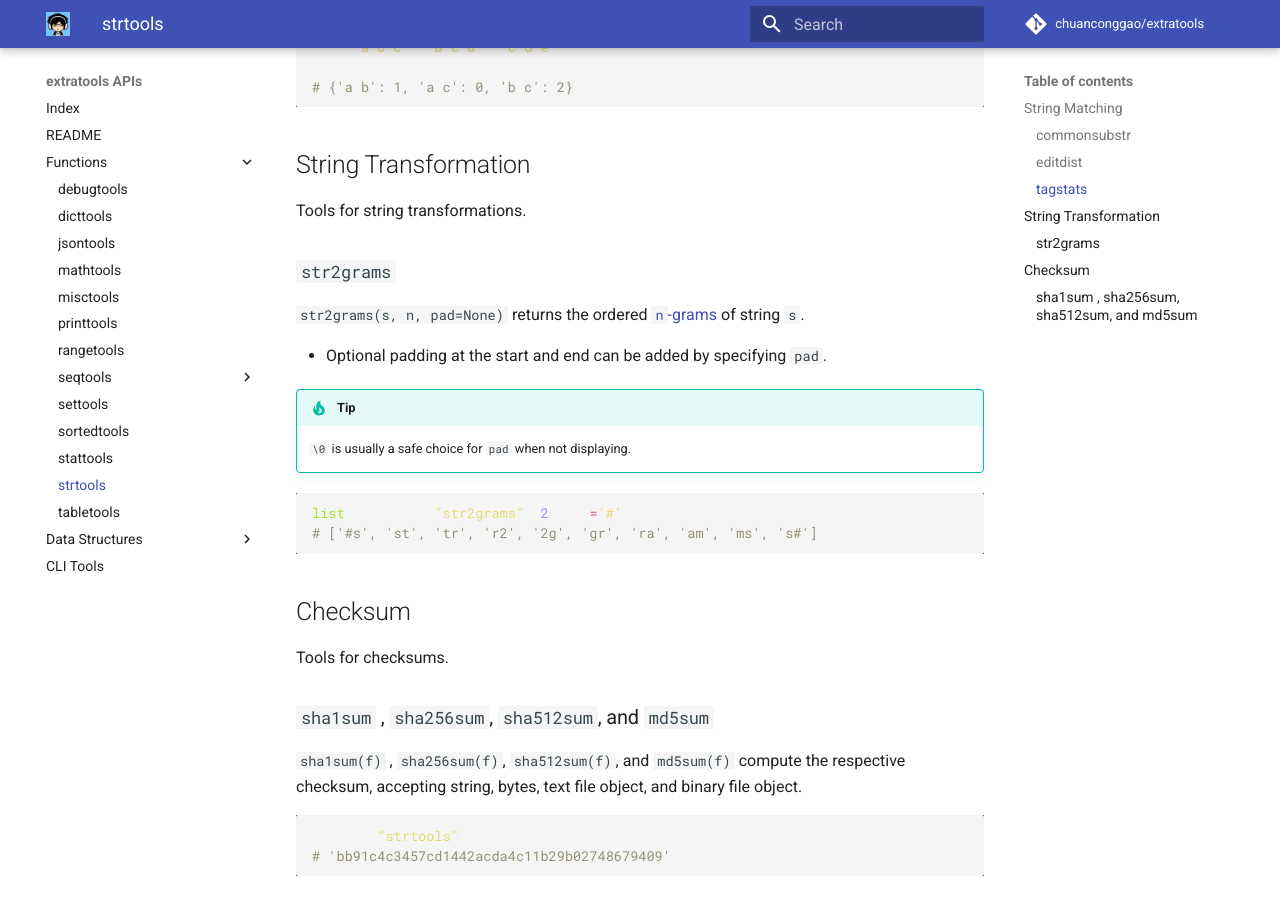
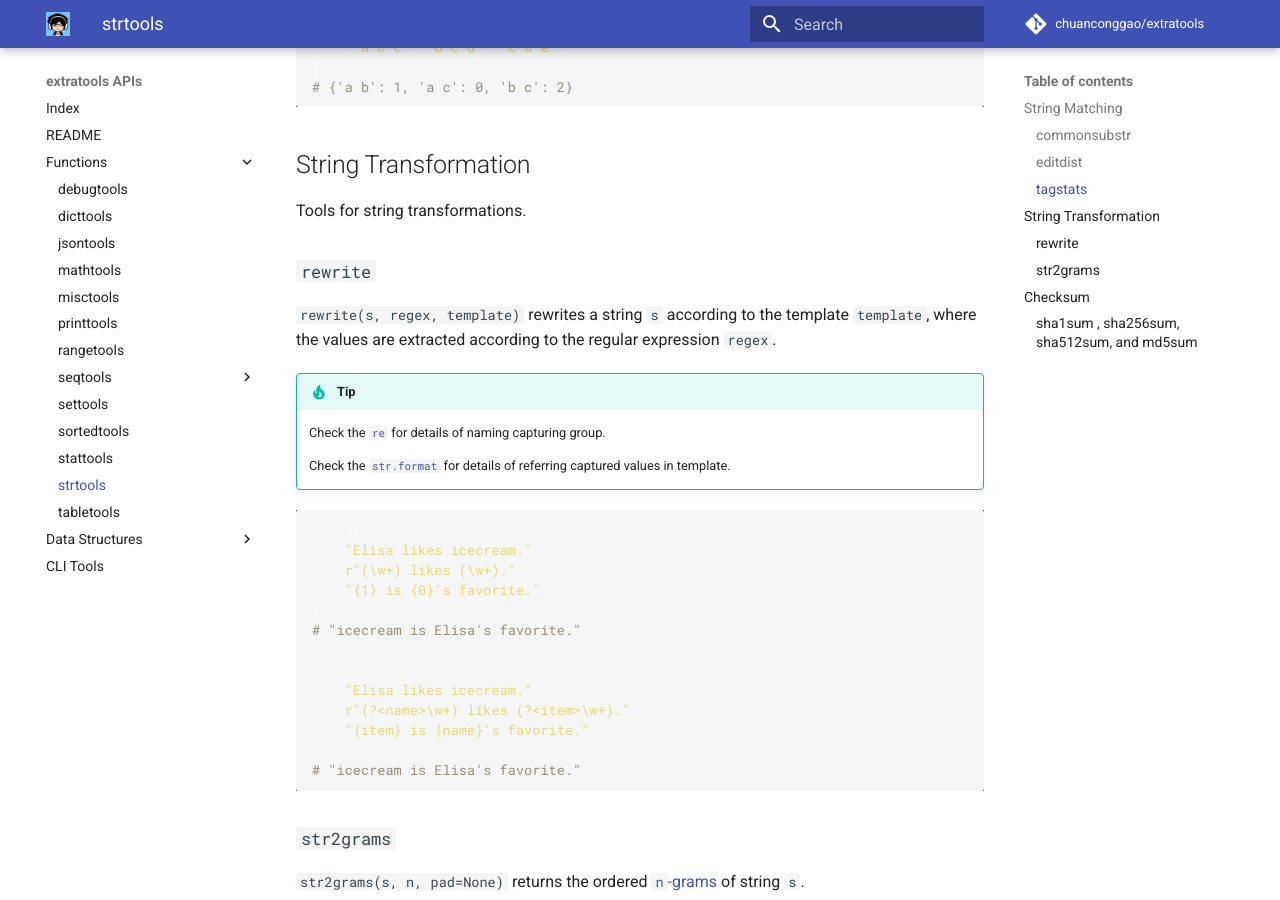
Before and after one commit to chuanconggao/extratools, an MkDocs documentation site: the page built from docs/functions/strtools.md, in a window 1280 px wide and 900 px high, scrolled down 1308 px. Built offline with MkDocs 1.6.1 and Material for MkDocs 9.7.7, drawn with Linux system fonts in a browser that asks for light colours; comment, search, counter and statistics services are not loaded; old or Windows-style settings are respelled for this version of MkDocs.

Commit message:
Add strtools.rewrite

````diff
--- a/docs/functions/strtools.md
+++ b/docs/functions/strtools.md
@@ -54,6 +54,31 @@ tagstats(
 
 Tools for string transformations.
 
+### `rewrite`
+
+`rewrite(s, regex, template)` rewrites a string `s` according to the template `template`, where the values are extracted according to the regular expression `regex`.
+
+!!! tip
+    Check the [`re`](https://docs.python.org/3/library/re.html) for details of naming capturing group.
+
+    Check the [`str.format`](https://docs.python.org/3.4/library/string.html#formatstrings) for details of referring captured values in template.
+
+``` python
+rewrite(
+    "Elisa likes icecream.",
+    r"(\w+) likes (\w+).",
+    "{1} is {0}'s favorite."
+)
+# "icecream is Elisa's favorite."
+
+rewrite(
+    "Elisa likes icecream.",
+    r"(?<name>\w+) likes (?<item>\w+).",
+    "{item} is {name}'s favorite."
+)
+# "icecream is Elisa's favorite."
+```
+
 ### `str2grams`
 
 `str2grams(s, n, pad=None)` returns the ordered [`n`-grams](https://en.wikipedia.org/wiki/N-gram) of string `s`.
--- a/setup.py
+++ b/setup.py
@@ -4,7 +4,7 @@ from setuptools import setup
 from glob import glob
 
 url = "https://github.com/chuanconggao/extratools"
-version = "0.6.7.1"
+version = "0.6.8"
 
 setup(
     name="extratools",
````
Also changed, not shown: 1 other file.
